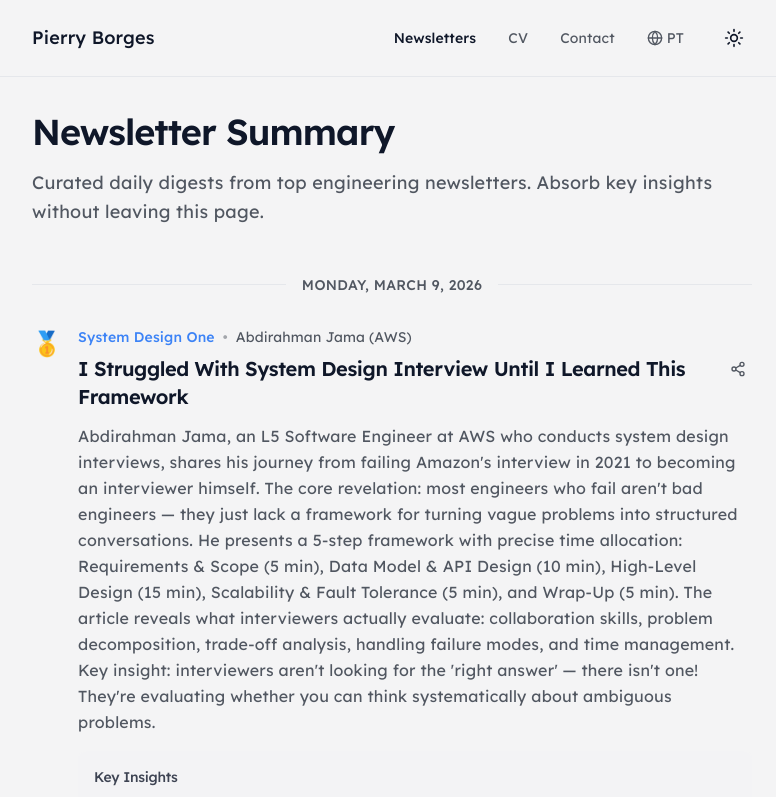
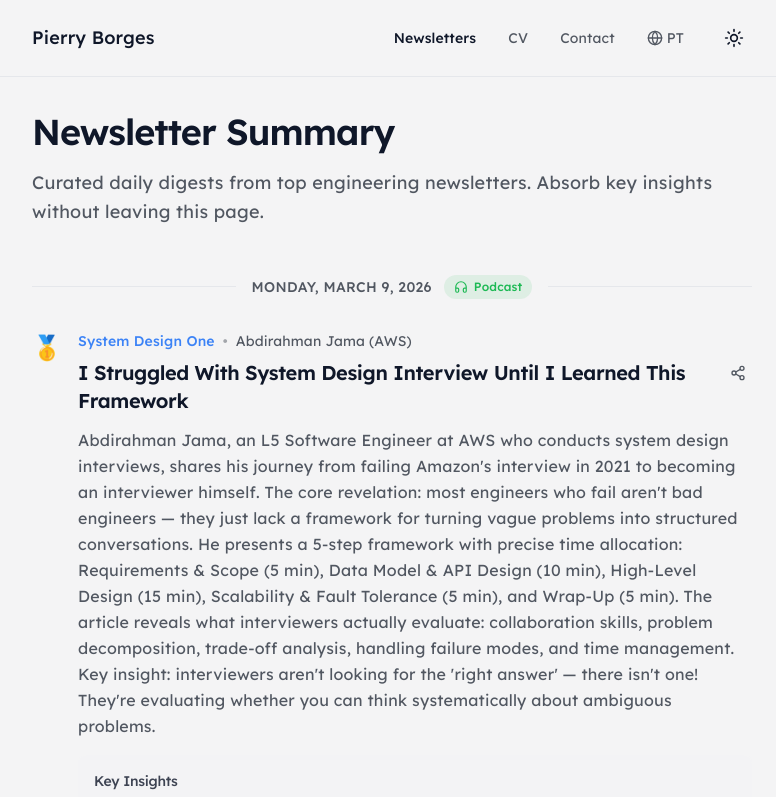
Before and after one commit to Pierry/pierry.github.io, a React (Vite) app: page /newsletters in a window 1280 px wide. Shown: the top 797 px of the page, without its empty margins (248-1024 px from the left). Built offline with nearby package versions, Linux system fonts and the light colour scheme.

Commit message:
feat: add podcast link to digest header (Spotify badge)

```diff
--- a/src/data/newsletters.json
+++ b/src/data/newsletters.json
@@ -82,7 +82,8 @@
           },
           "link": "https://www.youtube.com/watch?v=ssbHkYB0jYM"
         }
-      ]
+      ],
+      "podcastLink": "https://open.spotify.com/show/7IDGFYZNOM6ERjPCRLlrb5"
     },
     {
       "id": "2026-03-07",
--- a/src/pages/Newsletters.tsx
+++ b/src/pages/Newsletters.tsx
@@ -1,6 +1,6 @@
 import { useState, useEffect } from "react";
 import { Link, useLocation, useParams } from "react-router-dom";
-import { Menu, X, Github, Linkedin, Globe, ExternalLink, Share2, Check } from "lucide-react";
+import { Menu, X, Github, Linkedin, Globe, ExternalLink, Share2, Check, Headphones } from "lucide-react";
 import { ThemeToggle } from "@/components/ThemeToggle";
 import newslettersData from "../data/newsletters.json";
 
@@ -165,6 +165,7 @@ const Newsletters = () => {
               {/* Date Header */}
               <div className="flex items-center gap-4 mb-8">
                 <div className="h-px flex-1 bg-border" />
+                <div className="flex items-center gap-3">
                   <span className="text-sm font-medium text-muted-foreground uppercase tracking-wide">
                     {new Date(digest.date + "T12:00:00").toLocaleDateString(lang === "en" ? "en-US" : "pt-BR", {
                       weekday: "long",
@@ -173,6 +174,19 @@ const Newsletters = () => {
                       day: "numeric"
                     })}
                   </span>
+                  {(digest as any).podcastLink && (
+                    <a
+                      href={(digest as any).podcastLink}
+                      target="_blank"
+                      rel="noopener noreferrer"
+                      className="inline-flex items-center gap-1.5 px-2.5 py-1 rounded-full bg-[#1DB954]/10 text-[#1DB954] hover:bg-[#1DB954]/20 transition-colors text-xs font-medium"
+                      title={lang === "en" ? "Listen on Spotify" : "Ouvir no Spotify"}
+                    >
+                      <Headphones size={14} />
+                      <span>Podcast</span>
+                    </a>
+                  )}
+                </div>
                 <div className="h-px flex-1 bg-border" />
               </div>
 
```
Also changed, not shown: 1 other file (tests, documents, lock files or other folders). Lines whose indentation alone changed are shown as unchanged.
